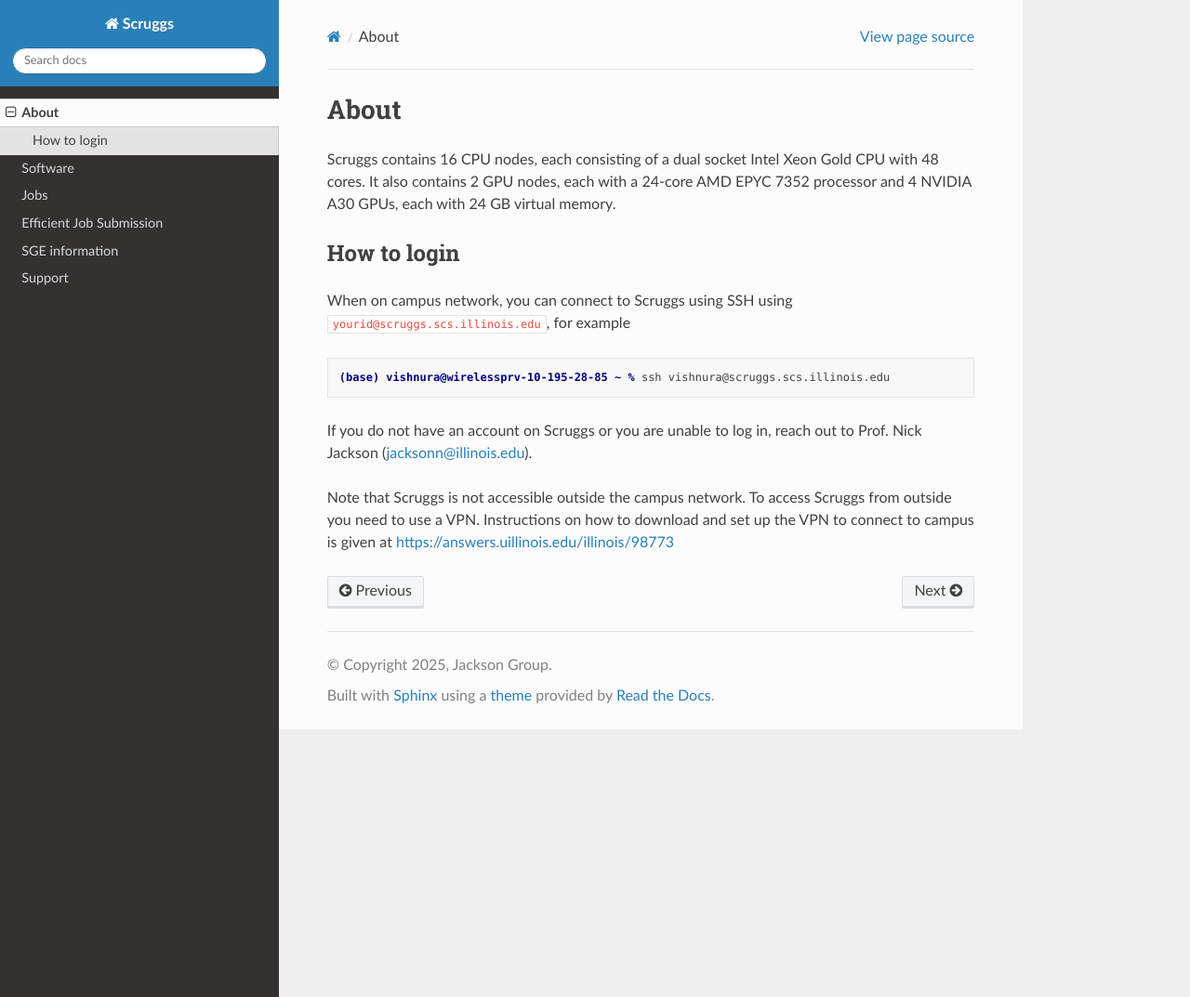
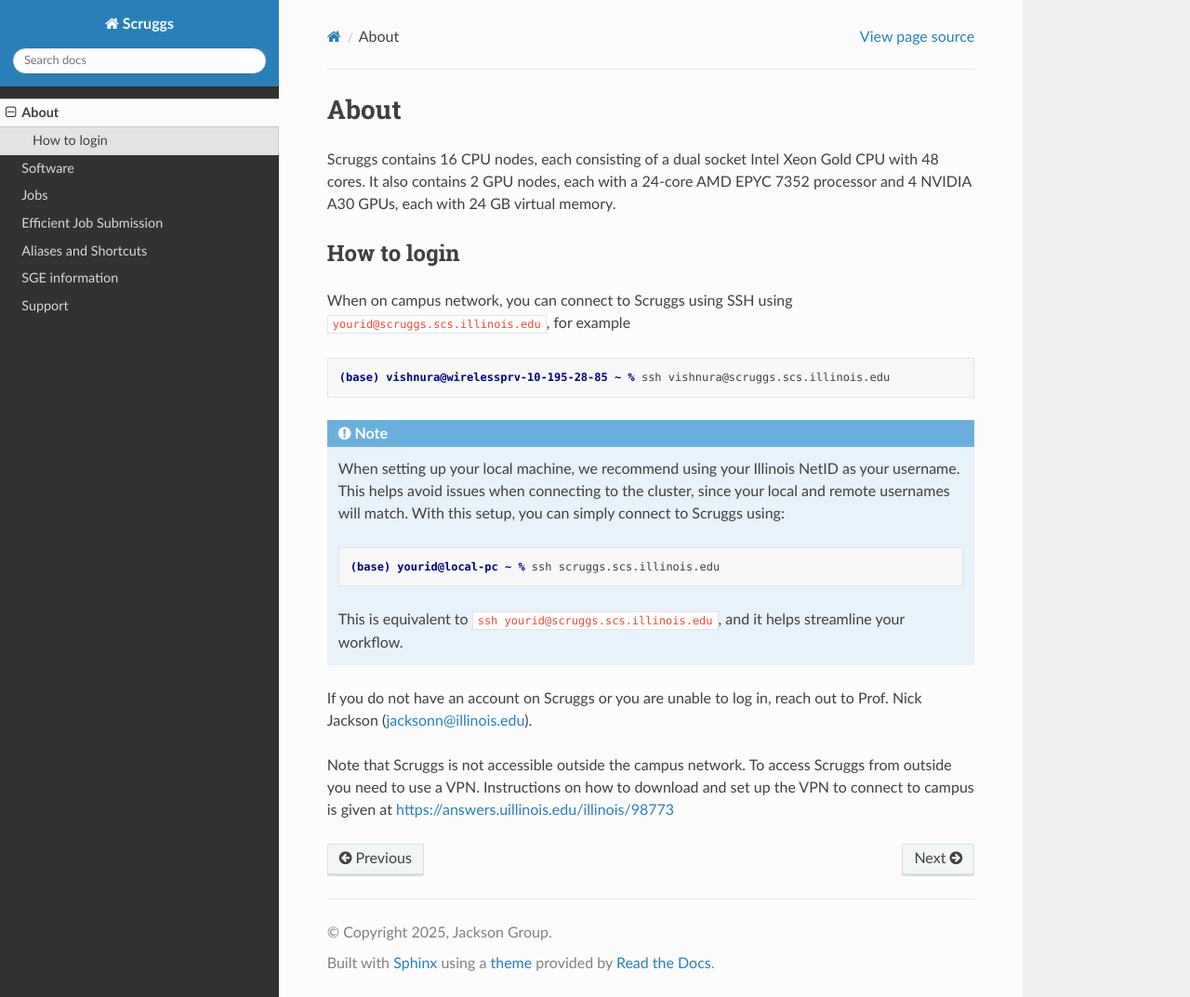
Before and after one commit to vishnu2709/Scruggs, a Sphinx documentation site: the page built from docs/source/about.rst, in a window 1280 px wide and 1073 px high. Shown: the whole window at 93% size. Built offline with Sphinx 7.4.7 and the Read the Docs theme 3.1.0, drawn with Linux system fonts in a browser that asks for light colours; pages that are not in the unit, such as notebooks, are missing from menus.

```diff
--- a/docs/source/about.rst
+++ b/docs/source/about.rst
@@ -12,6 +12,15 @@
 
    (base) vishnura@wirelessprv-10-195-28-85 ~ % ssh vishnura@scruggs.scs.illinois.edu
 
+.. note::
+   When setting up your local machine, we recommend using your Illinois NetID as your username. This helps avoid issues when connecting to the cluster, since your local and remote usernames will match. With this setup, you can simply connect to Scruggs using:
+
+   .. code-block:: console
+
+      (base) yourid@local-pc ~ % ssh scruggs.scs.illinois.edu
+
+   This is equivalent to ``ssh yourid@scruggs.scs.illinois.edu``, and it helps streamline your workflow.
+
 If you do not have an account on Scruggs or you are unable to log in, reach out to Prof. Nick Jackson (jacksonn@illinois.edu).
 
 Note that Scruggs is not accessible outside the campus network. To access Scruggs from outside you need to use a VPN. Instructions on how to download and set up the VPN to connect to campus is given at https://answers.uillinois.edu/illinois/98773
--- a/docs/source/high_priority_policy.rst
+++ b/docs/source/high_priority_policy.rst
@@ -3,4 +3,4 @@
 
 
 Apply for the opportunity to run high prority jobs on the spreadsheet given in the Jackson group Box folder.
-More details are coming.
+More details are coming soon.
--- a/docs/source/index.rst
+++ b/docs/source/index.rst
@@ -15,6 +15,7 @@
    software
    jobs
    job_packing
+   alias
    sge_dictionary
    high_prority_policy
    support
--- a/docs/source/software.rst
+++ b/docs/source/software.rst
@@ -26,9 +26,9 @@
 Compiling your software
 -------------------------
 
-If you need a library/software that is not available in the module, you are free to compile it for yourself. Scruggs has gcc and intel compilers, and the openmpi library for parallel applications. It has also cmake (PS: In my opinion, the cmake version on Scruggs is a bit outdated. I recommend getting a newer cmake version from online and buiding it).
+If you need a library/software that is not available in the module, you are free to compile it for yourself. Scruggs has gcc and intel compilers, and the openmpi library for parallel applications. It also has `cmake` (PS: In my opinion, the cmake version on Scruggs is a bit outdated. I recommend getting a newer cmake version from online and buiding it).
 
-For python based software, you can load the anaconda module.
+For Python based software, you can load the anaconda module.
 
 For GPU accelerated software, it is important for you to build your GPU code on the compute-0-6 and compute-0-7 GPU nodes directly. To do this, you can ssh to the nodes directly.
 
```
Also changed, not shown: docs/source/alias.rst (added, +68 -0 lines), docs/source/jobs.rst (+6 -3 lines).
